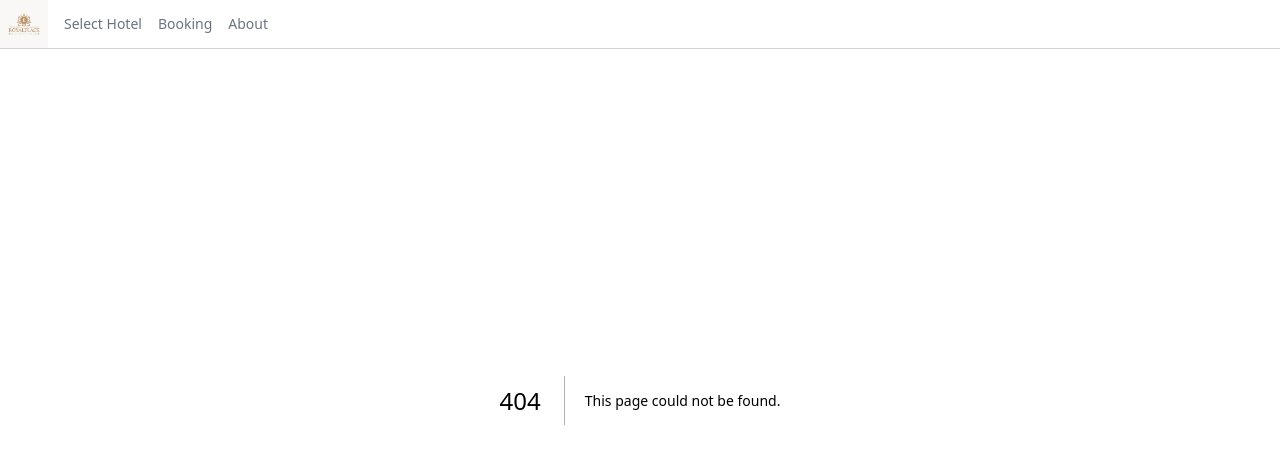
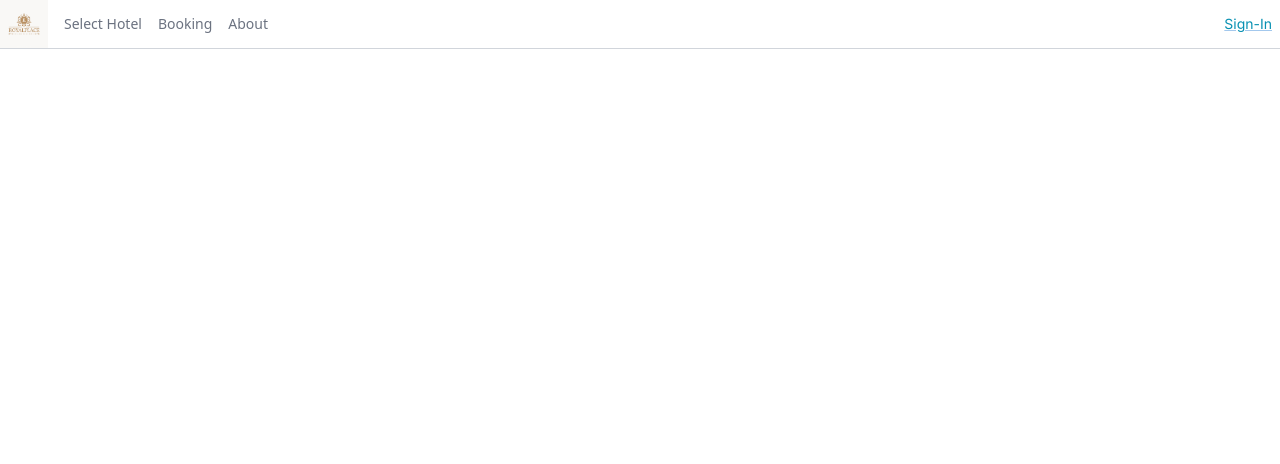
Before and after one commit to 2110503TACEDT66/swdevprac2-project-chue-rai-dee, a Next.js app: page /about in a window 1280 px wide. Before the commit this address had no page. Shown: the top 464 px of the page. Built offline with nearby package versions, Linux system fonts and the light colour scheme; no server answers.

Commit message:
Add signin

```diff
--- /dev/null
+++ b/src/app/about/page.tsx
@@ -0,0 +1,7 @@
+export default function About(){
+    return(
+        <main>
+            <div>About us</div>
+        </main>
+    );
+}
--- /dev/null
+++ b/src/app/api/auth/[...nextauth]/route.ts
@@ -0,0 +1,47 @@
+import NextAuth from "next-auth/next";
+import { AuthOptions} from "next-auth";
+import CredentialsProvider from "next-auth/providers/credentials";
+import userLogin from "@/libs/userLogin";
+export const authOptions:AuthOptions = {
+    providers:[
+        CredentialsProvider({
+            // The name to display on the sign in form (e.g. "Sign in with...")
+            name: "Credentials",
+            // `credentials` is used to generate a form on the sign in page.
+            // You can specify which fields should be submitted, by adding keys to the `credentials` object.
+            // e.g. domain, username, password, 2FA token, etc.
+            // You can pass any HTML attribute to the <input> tag through the object.
+            credentials: {
+              email: { label: "Email", type: "email", placeholder: "email" },
+              password: { label: "Password", type: "password" }
+            },
+            async authorize(credentials, req) {
+              if(!credentials) return null
+              const user = await userLogin(credentials.email, credentials.password)
+
+              if (user) {
+                // Any object returned will be saved in `user` property of the JWT
+                return user
+              } else {
+                // If you return null then an error will be displayed advising the user to check their details.
+                return null
+
+                // You can also Reject this callback with an Error thus the user will be sent to the error page with the error message as a query parameter
+              }
+            }
+          })
+      ],
+      session : {strategy:"jwt"},
+      callbacks:{
+        async jwt({token, user}){
+          return {...token, ...user}
+        },
+        async session({session, token, user}){
+          session.user = token as any
+          return session
+        }
+      }
+}
+
+const handler = NextAuth(authOptions)
+export {handler as GET, handler as POST};
--- a/src/components/TopMenu.tsx
+++ b/src/components/TopMenu.tsx
@@ -1,10 +1,11 @@
 import TopMenuItem from './TopMenuItem';
 import Image from 'next/image';
 import { getServerSession } from 'next-auth';
+import { authOptions } from '@/app/api/auth/[...nextauth]/route';
 import { Link } from '@mui/material';
 
 export default async function TopMenu() {
-  // const session = await getServerSession(authOptions)
+  const session = await getServerSession(authOptions)
   return (
     <div className="bg-white fixed top-0 left-0 right-0 z-30 border-b border-gray-300 flex items-center justify-between">
       <div className="flex items-center">
@@ -23,7 +24,7 @@ export default async function TopMenu() {
         </div>
       </div>
       <div className="flex items-center">
-        {/* {session ? (
+        {session ? (
           <Link href="/api/auth/signout">
             <div className="flex items-center h-full px-2 text-cyan-600 text-sm">
               Sign-Out of {session.user?.name}
@@ -35,7 +36,7 @@ export default async function TopMenu() {
               Sign-In
             </div>
           </Link>
-        )} */}
+        )}
       </div>
     </div>
   );
--- /dev/null
+++ b/src/libs/userLogin.tsx
@@ -0,0 +1,17 @@
+export default async function userLogin(userEmail:string, userPassword:string){
+    const response = await fetch('http://localhost:5000/api/v1/auth/login',{
+        method: "POST",
+        headers:{
+            "Content-Type": "application/json",
+        },
+        body: JSON.stringify({
+            email: userEmail,
+            password: userPassword
+        }),
+    })
+    if(!response.ok){
+        throw new Error("Failed to log-in")
+    }
+
+    return await response.json()
+}
```
Also changed, not shown: src/libs/getUserProfile.tsx (added, +13 -0 lines), 2 other files (tests, documents, lock files or other folders).
